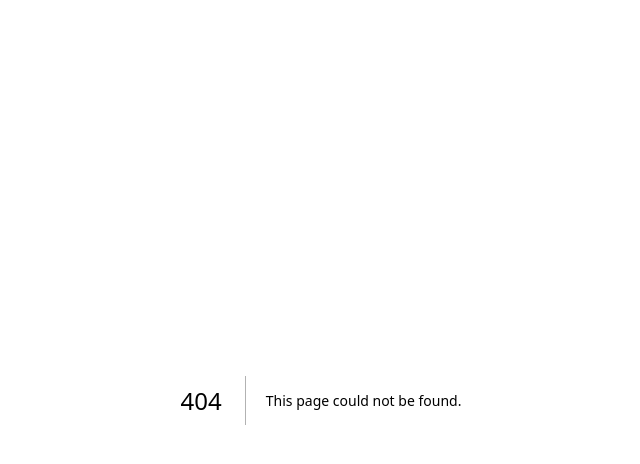
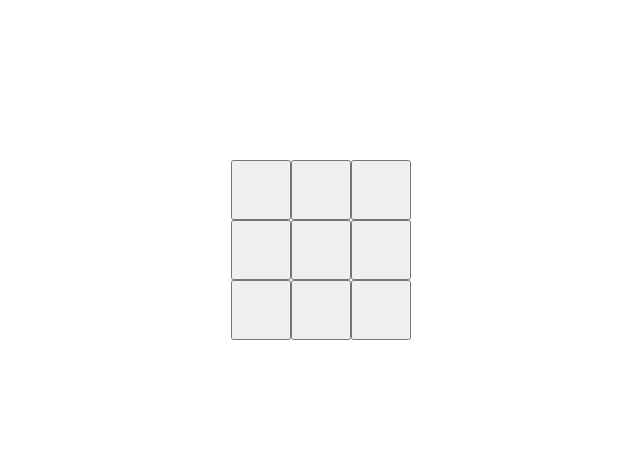
Before and after one commit to pratyush-karan/Tic-tac-toe, a Next.js app: page /optimized in a window 1280 px wide. Before the commit this address had no page. Shown: the top 464 px of the page, without its empty margins (319-959 px from the left). Built offline with nearby package versions, Linux system fonts and the light colour scheme.

Commit message:
optimized code ongoing

```diff
--- /dev/null
+++ b/src/app/optimized/optimized.scss
@@ -0,0 +1,22 @@
+.game-container {
+  display: flex;
+  justify-content: center;
+  flex-wrap: wrap;
+  width: 180px;
+  margin: 10rem auto;
+}
+
+.box {
+  flex: 1 1 33.3%;
+  height: 60px;
+}
+
+.btn {
+  height: 100%;
+  width: 100%;
+  cursor: pointer;
+  &[disabled] {
+    color: red;
+    cursor: auto;
+  }
+}
--- /dev/null
+++ b/src/app/optimized/page.js
@@ -0,0 +1,94 @@
+"use client";
+import React, { useEffect, useState } from "react";
+import "./optimized.scss";
+
+const OptimizedPage = () => {
+  const initialValues = [0, 0, 0, 0, 0, 0, 0, 0, 0];
+  const [game, setGame] = useState(initialValues);
+  const [player, setPlayer] = useState(1);
+  const [gameStatus, setGameStatus] = useState({
+    gameOver: false,
+    playerWon: false,
+  });
+  const [chancesPlayed, setChancesPlayed] = useState([]);
+
+  const handleSelect = (e, i) => {
+    if (!game[i]) {
+      const copy = [...game];
+      copy[i] = player === 1 ? "X" : "O";
+      setGame(copy);
+      let chances = [...chancesPlayed];
+      chances.push(i);
+      setChancesPlayed(chances);
+    }
+  };
+
+  const checkIfPlayerWon = () => {
+    //for horizhontal
+    let combi;
+    for (let i = 0; i <= 6; i = i + 3) {
+      combi = `${game[i]}${game[i + 1]}${game[i + 2]}`;
+      if (combi === "XXX" || combi === "OOO") return true;
+    }
+
+    //for vertical
+    for (let i = 0; i <= 2; i++) {
+      combi = `${game[i]}${game[i + 3]}${game[i + 6]}`;
+      if (combi === "XXX" || combi === "OOO") return true;
+    }
+
+    //for diagonal
+    combi = `${game[0]}${game[4]}${game[8]}`;
+    if (combi === "XXX" || combi === "OOO") return true;
+    combi = `${game[2]}${game[4]}${game[6]}`;
+    if (combi === "XXX" || combi === "OOO") return true;
+    return false;
+  };
+
+  const checkDisabled = (e) => {
+    if (e) return true;
+    else return false;
+  };
+
+  useEffect(() => {
+    if (chancesPlayed.length) {
+      console.log(checkIfPlayerWon());
+      //   if (checkIfPlayerWon()) {
+      //     setGameStatus((prev) => {
+      //       prev.gameOver = true;
+      //       prev.playerWon = true;
+      //       return prev;
+      //     });
+      //   } else {
+      //     setPlayer((prev) => (prev === 1 ? 2 : 1));
+      //   }
+    }
+  }, [chancesPlayed]);
+
+  return (
+    <>
+      {/* {console.log(game)} */}
+      {console.log(chancesPlayed)}
+      <div className="game-container">
+        {game.map((e, i) => (
+          <div className="box" key={i}>
+            <button
+              className="btn"
+              onClick={() => handleSelect(e, i)}
+              disabled={checkDisabled(e)}
+            >
+              {!!game[i] && game[i]}
+            </button>
+          </div>
+        ))}
+      </div>
+      {gameStatus.gameOver && (
+        <div>
+          {gameStatus.playerWon ? `Player ${player} Won` : `Game is Draw`}
+        </div>
+      )}
+    </>
+  );
+};
+
+export default OptimizedPage;
```
Also changed, not shown: src/app/page.js (+16 -1 lines).
